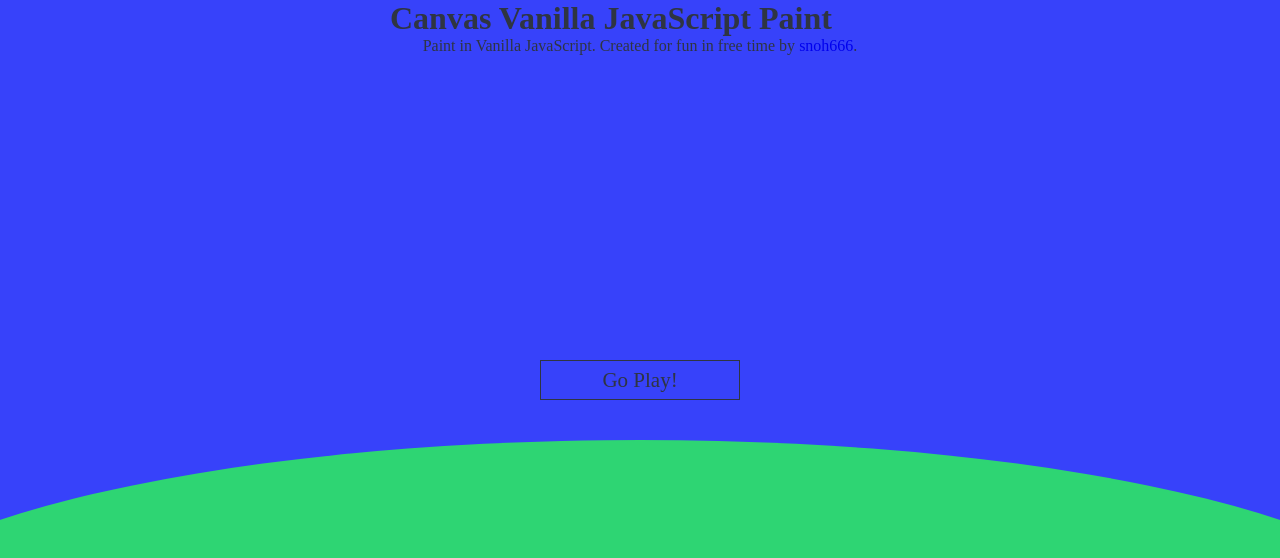
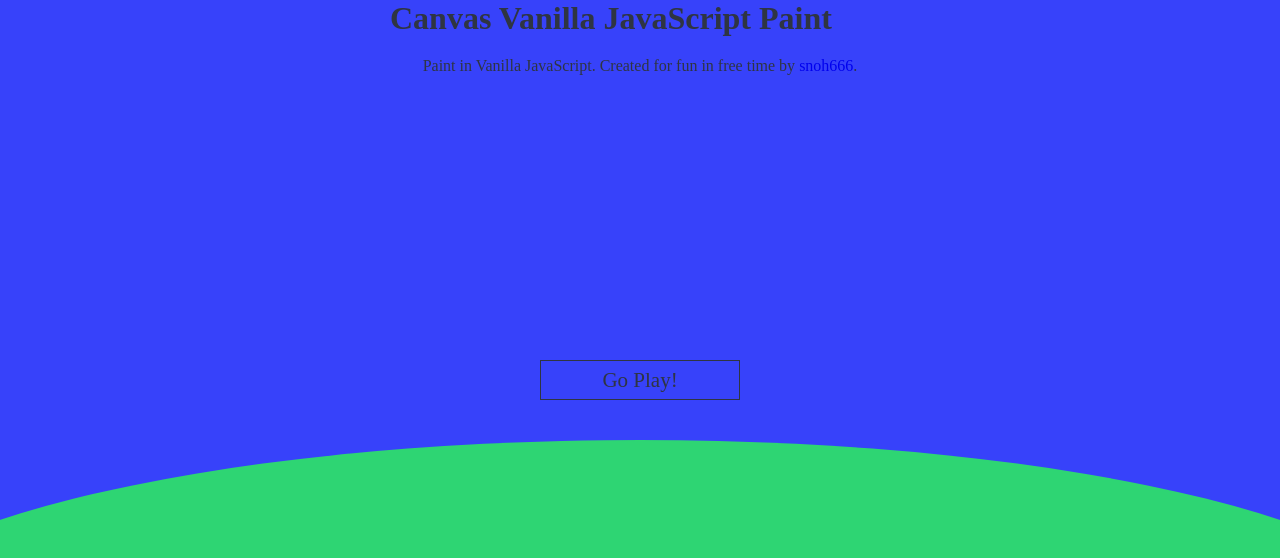
Before and after one commit to snoh666/react-paint, a React (Create React App) app: page / in a window 1280 px wide. Shown: the top 558 px of the page. Built offline with nearby package versions, Linux system fonts and the light colour scheme; a web font is replaced by a local one.

Commit message:
Added margin to description

```diff
--- a/src/index.css
+++ b/src/index.css
@@ -44,6 +44,7 @@ body::before{
 }
 .description{
   width: 500px;
+  margin: 20px 0;
   text-align: center;
 }
 button{
@@ -86,7 +87,6 @@ button:hover::before{
   right: 20px;
 }
 canvas{
-  margin-top: 50px;
   width: 1000px;
   height: 500px;
 }
```
